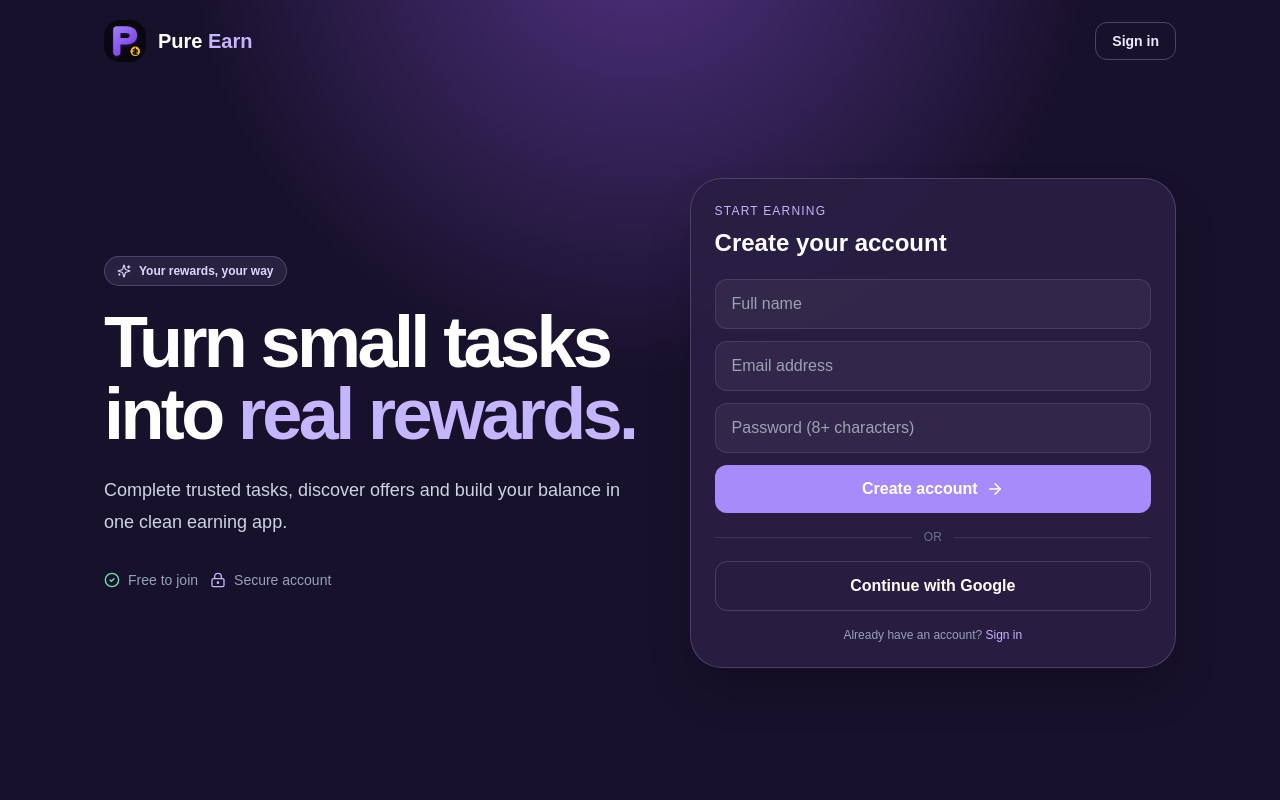
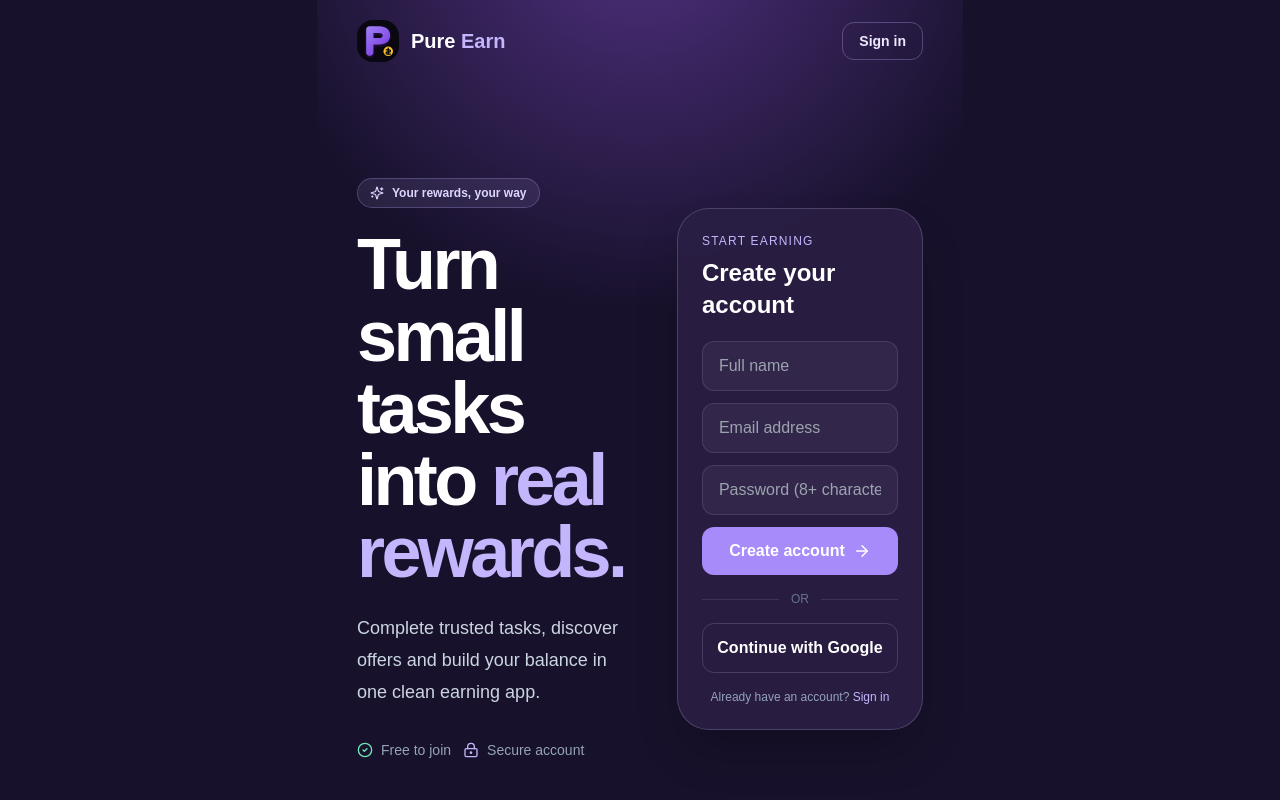
Before and after one commit to shoyrulove-dev/Earn, a Next.js app: page / in a window 1280 px wide. Shown: the top 800 px of the page. Built offline with nearby package versions, Linux system fonts and the light colour scheme; no server answers.

Commit message:
Match centered XenPaid mobile app width

```diff
--- a/app/globals.css
+++ b/app/globals.css
@@ -28,3 +28,8 @@ main > div.mx-auto.min-h-screen.max-w-5xl { width: 100%; max-width: 28rem; overf
 main > nav.max-w-5xl { max-width: 28rem; }
 
 body:has(form)::after { content: "A PureHub product  •  © 2026 Pure Earn"; display: block; padding: 2rem 1rem; text-align: center; color: #a8a0bc; font-size: .8rem; border-top: 1px solid rgba(255,255,255,.1); }
+
+/* XenPaid-style centered member app shell: phone width on desktop, full width on mobile. */
+body:has(nav) main > div { width: 100% !important; max-width: 646px !important; margin-inline: auto; }
+body:has(nav) main > nav { width: 100%; max-width: 646px !important; left: 50%; transform: translateX(-50%); }
+@media (max-width: 646px) { body:has(nav) main > div, body:has(nav) main > nav { max-width: 100% !important; } }
```
